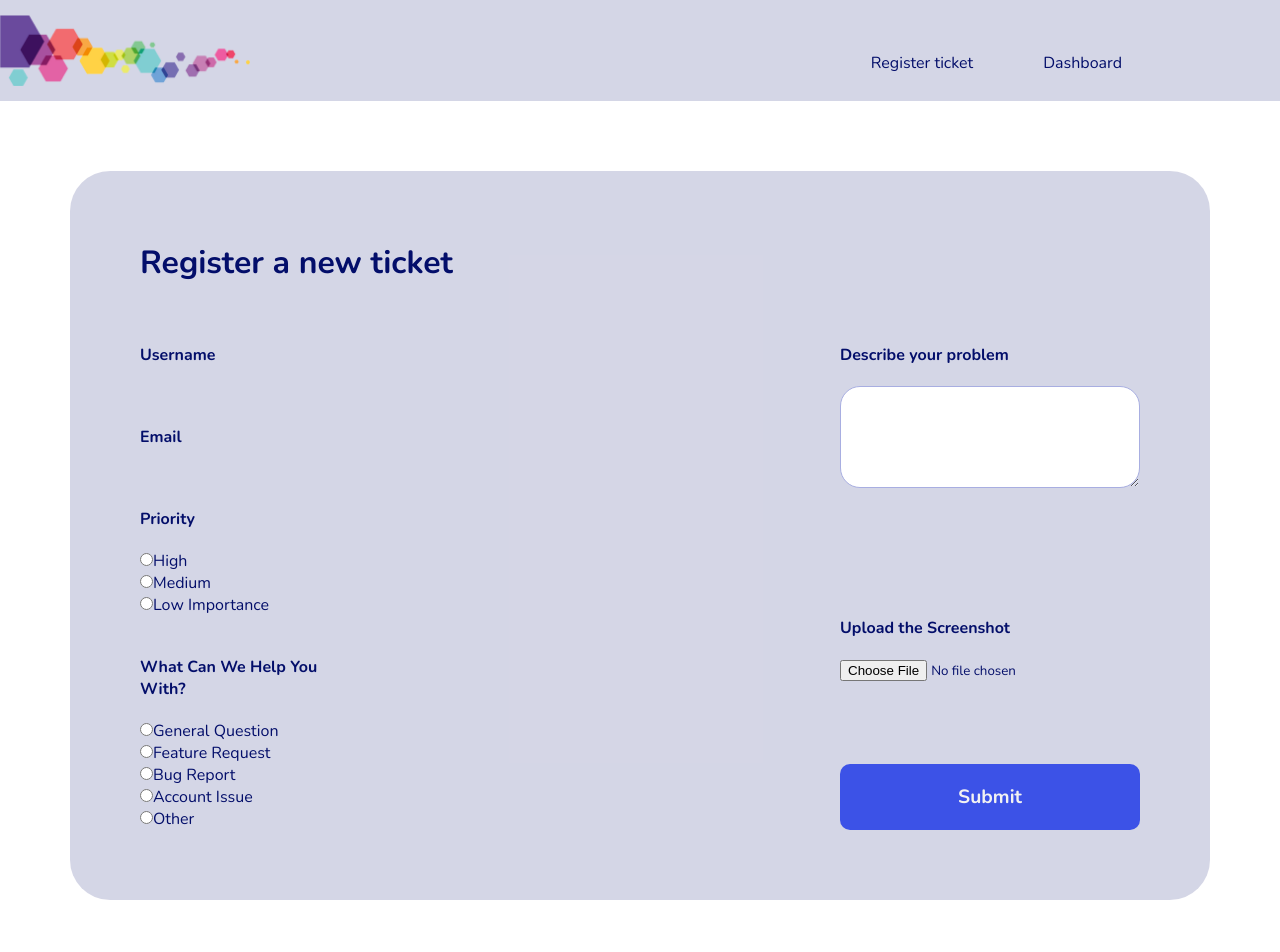
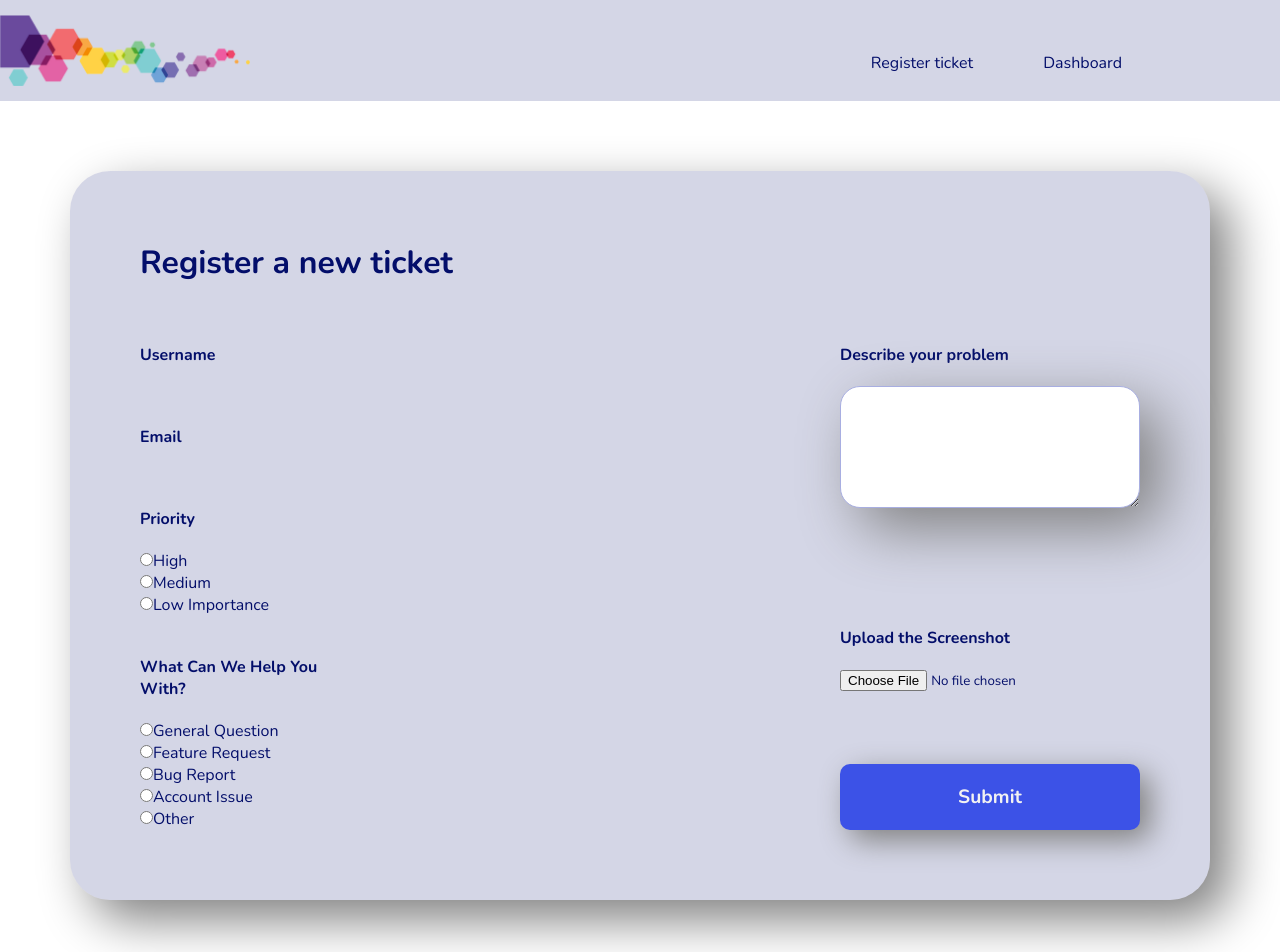
Before and after one commit to Alenia-hackaton/TicketFlowManager-front, a React (Create React App) app: page / in a window 1280 px wide. Shown: the top 952 px of the page. Built offline with nearby package versions, Linux system fonts and the light colour scheme.

Commit message:
add styling

```diff
--- a/src/pages/registerTicket/registerTicket.css
+++ b/src/pages/registerTicket/registerTicket.css
@@ -13,6 +13,7 @@
     border-radius: 40px;
     color: #030E6A;
     font-weight: 700;
+    box-shadow: 20px 20px 50px grey;
 
 }
 
@@ -49,6 +50,9 @@
     width: -webkit-fill-available;
     height: 100px;
     border-radius: 20px;
+    padding: 10px;
+    font-size: 100%;
+    box-shadow: 20px 20px 60px grey;
 }
 
 .radio-btn-prior,
@@ -71,6 +75,7 @@
     color: #f2f2f2;
     font-weight: 700;
     font-size: larger;
+    box-shadow: 10px 10px 30px grey;
 }
 
 #screen-img {
--- a/src/pages/registerTicket/registerTicket.jsx
+++ b/src/pages/registerTicket/registerTicket.jsx
@@ -1,12 +1,13 @@
 import React, {useState} from 'react'
 import './registerTicket.css'
 import axios from "axios";
+import { useNavigate } from 'react-router-dom';
 
 const RegisterTicket = () => {
 
+  const navigate = useNavigate();
+
  const [formData, setFormData] = useState({
-    // username: '',
-    // email: '',
     ticket_priority: '',
     ticket_subject: '',
     ticket_description: '',
@@ -34,7 +35,11 @@ const RegisterTicket = () => {
      e.preventDefault();
     axios
       .post("http://localhost:4000/tickets", formData)
-      .then((response) => console.log(response))
+      .then((response) => {
+        console.log(response);
+        navigate('/tickets');
+      })
+
       .catch((error) => console.error(error))
   };
 
@@ -48,13 +53,7 @@ const RegisterTicket = () => {
           <label className="label-mrg" htmlFor="username">Username</label>
         </div>
         <div>
-                {/* <input
-                  id="input-t"
-          type="text"
-                className='input-name'
-                name='username'
-          value={formData.username}
-          onChange={handleChange} /> */}
+
         </div>
           </div>
 
@@ -63,10 +62,6 @@ const RegisterTicket = () => {
           <label  htmlFor="email">Email</label>
         </div>
         <div>
-          {/* <input type="text" id="input-t"
-          name="email"
-          value={formData.email}
-          onChange={handleChange}    /> */}
           </div>
           </div>
 
```
